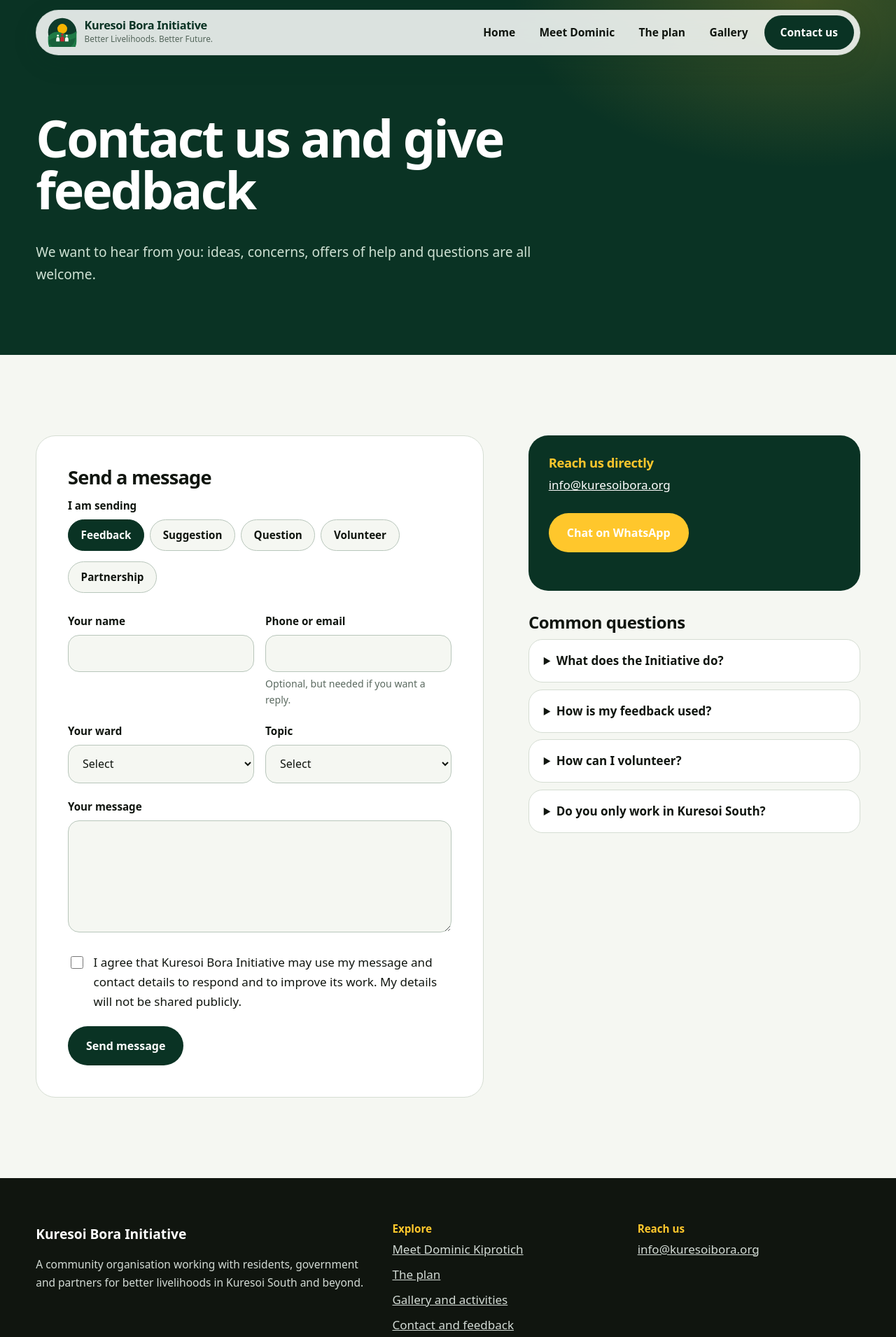
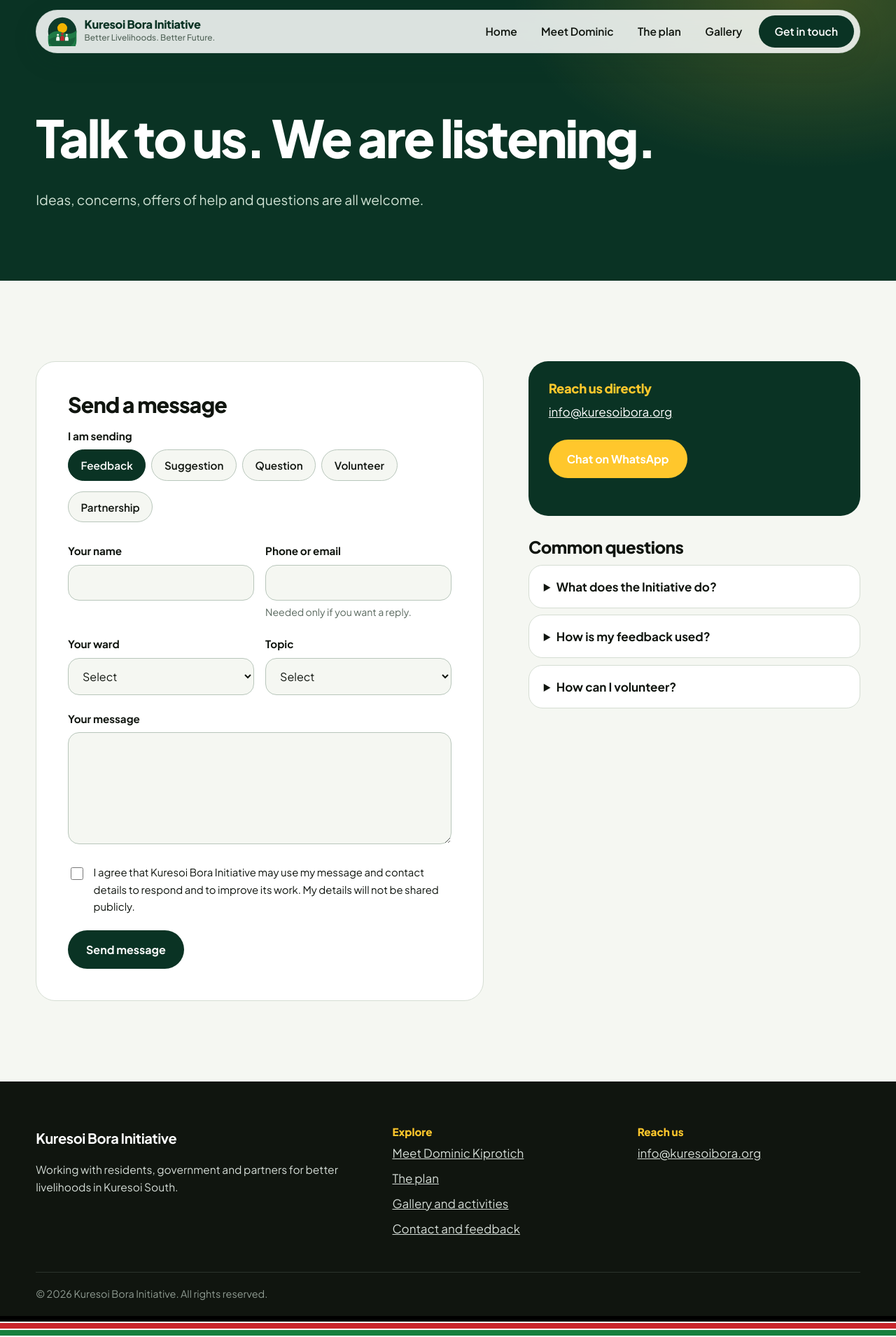
Before and after one commit to trotwoodtech/kuresoibora, a plain HTML site: page contact.html in a window 1280 px wide. Shown: the top 1910 px of the page at 70% size. Drawn offline with Linux system fonts and the light colour scheme.

Commit message:
Update contact.html

```diff
--- a/contact.html
+++ b/contact.html
@@ -9,49 +9,51 @@
 <meta property="og:description" content="Send feedback, volunteer or partner with Kuresoi Bora Initiative.">
 <meta property="og:type" content="website">
 <meta property="og:url" content="https://www.kuresoibora.org/contact.html">
-<meta name="theme-color" content="#0E3B2B">
+<meta name="theme-color" content="#0A3324">
 <link rel="icon" href="assets/favicon.svg" type="image/svg+xml">
 <link rel="preconnect" href="https://fonts.googleapis.com">
 <link rel="preconnect" href="https://fonts.gstatic.com" crossorigin>
-<link href="https://fonts.googleapis.com/css2?family=Bricolage+Grotesque:opsz,wght@12..96,600;12..96,750;12..96,800&family=Source+Sans+3:wght@400;600;700&display=swap" rel="stylesheet">
+<link href="https://fonts.googleapis.com/css2?family=Plus+Jakarta+Sans:wght@400;500;600;700;800&display=swap" rel="stylesheet">
 <link rel="stylesheet" href="css/styles.css">
 </head>
 <body>
 <a class="skip" href="#main">Skip to content</a>
 <header class="site-header">
-  <div class="wrap nav">
-    <a class="brand" href="index.html"><img src="assets/logo.svg" alt="" width="46" height="46"><span><b>Kuresoi Bora Initiative</b><small>Better Livelihoods. Better Future.</small></span></a>
+  <div class="wrap">
+    <nav class="nav" aria-label="Main">
+      <a class="brand" href="index.html"><img src="assets/logo.svg" alt="" width="42" height="42"><span><b>Kuresoi Bora Initiative</b><small>Better Livelihoods. Better Future.</small></span></a>
       <button class="menu-toggle" aria-expanded="false" aria-controls="menu">Menu</button>
       <ul class="menu" id="menu">
         <li><a href="index.html">Home</a></li>
         <li><a href="index.html#dominic">Meet Dominic</a></li>
         <li><a href="index.html#plan">The plan</a></li>
         <li><a href="gallery.html">Gallery</a></li>
-      <li><a class="btn btn-sun" href="contact.html" aria-current="page">Contact us</a></li>
+        <li><a class="btn" href="contact.html" aria-current="page">Get in touch</a></li>
       </ul>
+    </nav>
   </div>
 </header>
 <main id="main">
 <section class="page-head"><div class="wrap">
-  <h1>Contact us and give feedback</h1>
-  <p>We want to hear from you: ideas, concerns, offers of help and questions are all welcome.</p>
+  <h1>Talk to us. We are listening.</h1>
+  <p>Ideas, concerns, offers of help and questions are all welcome.</p>
 </div></section>
 <section class="section">
   <div class="wrap contact">
     <form class="form" id="contact-form" novalidate>
-      <h2 id="form" style="font-size:1.7rem">Send a message</h2>
+      <h2 id="form">Send a message</h2>
       <fieldset class="field"><legend>I am sending</legend><div class="chips"><label class="chip"><input type="radio" name="type" value="Feedback" checked><span>Feedback</span></label><label class="chip"><input type="radio" name="type" value="Suggestion" ><span>Suggestion</span></label><label class="chip"><input type="radio" name="type" value="Question" ><span>Question</span></label><label class="chip"><input type="radio" name="type" value="Volunteer" ><span>Volunteer</span></label><label class="chip"><input type="radio" name="type" value="Partnership" ><span>Partnership</span></label></div></fieldset>
       <div class="two">
         <div class="field"><label for="name">Your name</label><input type="text" id="name" name="name" autocomplete="name" required></div>
-        <div class="field"><label for="contact">Phone or email</label><input type="text" id="contact" name="contact" autocomplete="off"><small>Optional, but needed if you want a reply.</small></div>
+        <div class="field"><label for="contact">Phone or email</label><input type="text" id="contact" name="contact" autocomplete="off"><small>Needed only if you want a reply.</small></div>
       </div>
       <div class="two">
-        <div class="field"><label for="ward">Your ward</label><select id="ward" name="ward"><option value="">Select</option><option>Amalo</option><option>Keringet</option><option>Kiptagich</option><option>Tinet</option><option>Kuresoi North</option><option>Other</option></select></div>
+        <div class="field"><label for="ward">Your ward</label><select id="ward" name="ward"><option value="">Select</option><option>Amalo</option><option>Keringet</option><option>Kiptagich</option><option>Tinet</option><option>Other</option></select></div>
         <div class="field"><label for="topic">Topic</label><select id="topic" name="topic"><option value="">Select</option><option>Agriculture</option><option>Education</option><option>Healthcare</option><option>Infrastructure</option><option>Good governance</option><option>Youth and women</option><option>Something else</option></select></div>
       </div>
       <div class="field"><label for="message">Your message</label><textarea id="message" name="message" required></textarea></div>
       <div class="hp" aria-hidden="true"><label>Leave empty<input type="text" name="company" tabindex="-1" autocomplete="off"></label></div>
-      <div class="field check"><input type="checkbox" id="consent" name="consent" value="yes" required><label for="consent" style="font:400 .97rem var(--body);margin:0">I agree that Kuresoi Bora Initiative may use my message and contact details to respond and to improve its work. My details will not be shared publicly.</label></div>
+      <div class="field check"><input type="checkbox" id="consent" name="consent" value="yes" required><label for="consent">I agree that Kuresoi Bora Initiative may use my message and contact details to respond and to improve its work. My details will not be shared publicly.</label></div>
       <button class="btn btn-dark" type="submit">Send message</button>
       <p class="status-msg" id="form-status" role="status" aria-live="polite"></p>
     </form>
@@ -61,16 +63,15 @@
         <ul>
           <li><a data-kbi="email" href="#">Email</a></li>
           <li><a data-kbi="phone" href="#">Phone</a></li>
-          <li><a class="btn btn-sun wa" data-kbi="whatsappNumber" href="#" target="_blank" rel="noopener">Chat on WhatsApp</a></li>
+          <li><a class="btn btn-sun" data-kbi="whatsappNumber" href="#" target="_blank" rel="noopener">Chat on WhatsApp</a></li>
           <li><a data-kbi="whatsappGroupLink" href="#" target="_blank" rel="noopener">Join our WhatsApp community</a></li>
           <li><a data-kbi="facebook" href="#" target="_blank" rel="noopener">Follow us on Facebook</a></li>
         </ul>
       </div>
       <h3>Common questions</h3>
-      <details><summary>What does the Initiative do?</summary><p>We work with residents, government and other organisations to improve farming, education, health, infrastructure, governance and opportunities for youth and women in Kuresoi South.</p></details>
-      <details><summary>How is my feedback used?</summary><p>Feedback helps us decide where to focus, what to raise with government and partners, and how to improve. We aim to summarise what we hear and share what we do about it.</p></details>
+      <details><summary>What does the Initiative do?</summary><p>We work with residents, government and other organisations to improve farming, education, health, infrastructure, governance and opportunities for youth and women.</p></details>
+      <details><summary>How is my feedback used?</summary><p>Feedback helps us decide where to focus, what to raise with government and partners, and how to improve.</p></details>
       <details><summary>How can I volunteer?</summary><p>Choose Volunteer in the form and tell us your ward and skills. We will contact you when activities are being organised.</p></details>
-      <details><summary>Do you only work in Kuresoi South?</summary><p>Our focus is Kuresoi South. Many challenges are shared with Kuresoi North, and we aim to work there too as we grow.</p></details>
     </aside>
   </div>
 </section>
@@ -78,8 +79,8 @@
 <footer class="site-footer">
   <div class="wrap foot">
     <div>
-      <p><b style="font-family:var(--head);font-size:1.2rem;color:#fff">Kuresoi Bora Initiative</b></p>
-      <p>A community organisation working with residents, government and partners for better livelihoods in Kuresoi South and beyond.</p>
+      <p><b style="font-size:1.25rem;color:#fff;letter-spacing:-.02em">Kuresoi Bora Initiative</b></p>
+      <p>Working with residents, government and partners for better livelihoods in Kuresoi South.</p>
     </div>
     <div>
       <h4>Explore</h4>
```
Lines whose indentation alone changed are shown as unchanged.
